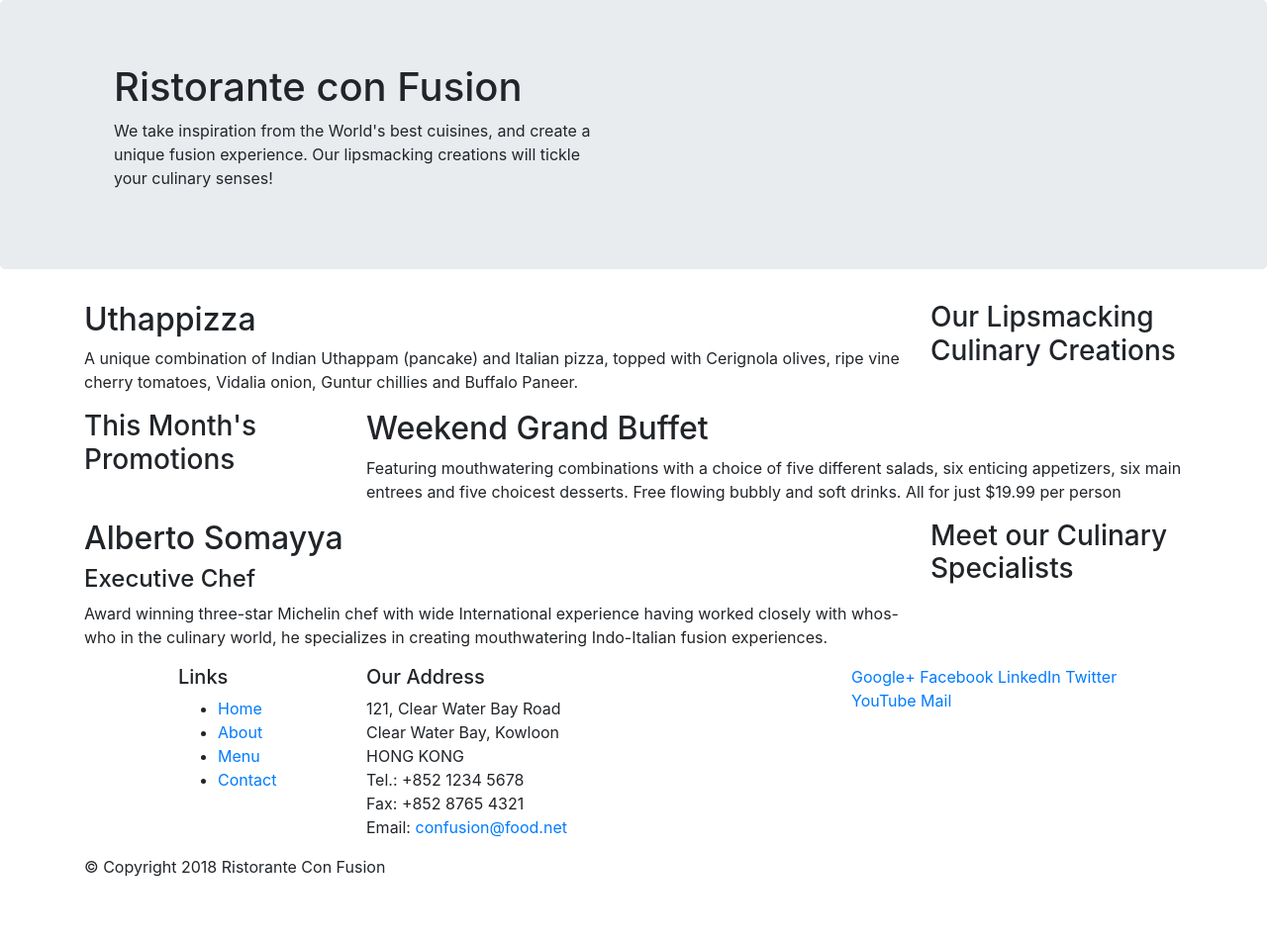
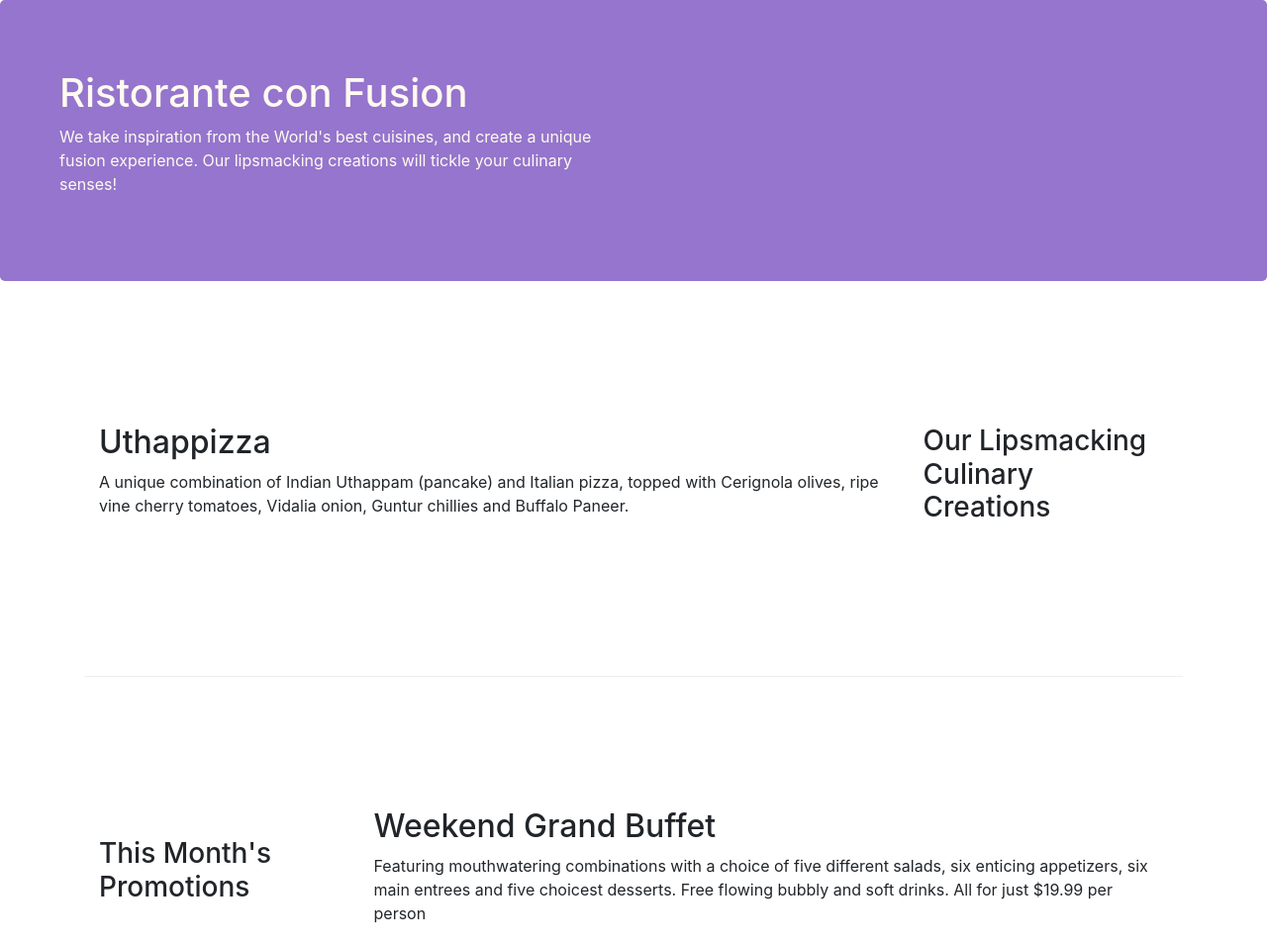
Before and after one commit to microsaurav/Confusion, a website: page index.html in a window 1280 px wide. Shown: the top 954 px of the page at 99% size. Before the commit the page ends 904 px from the top, so only its background shows below. Drawn offline with nearby package versions, Linux system fonts and the light colour scheme.

Commit message:
Bootstrap Grid Part 2

```diff
--- /dev/null
+++ b/css/styles.css
@@ -0,0 +1,29 @@
+.row-header{
+    margin:0px auto;
+padding:0px;
+}
+
+.row-content{
+    margin:0px auto;
+    padding: 50px 0px 50px 0px;
+    border-bottom: 1px ridge;
+    min-height:400px;
+}
+.footer{
+    background-color: #D1C4E9;
+    margin:0px auto;
+    padding: 20px 0px 20px 0px;
+
+}
+.jumbotron{
+    padding:70px 30px 70px 30px;
+    margin:0px auto;
+    background:#9575CD;
+    color:floralwhite;
+
+}
+.address{
+    font-size:80%;
+    margin:0px;
+    color:#0f0f0f;
+}
--- a/index.html
+++ b/index.html
@@ -9,13 +9,14 @@
 
        <!-- Bootstrap CSS -->
        <link rel="stylesheet" href="node_modules/bootstrap/dist/css/bootstrap.min.css">
+       <link rel="stylesheet" href="css/styles.css">
     <title>Ristorante Con Fusion</title>
 </head>
 
 <body>
 
     <header class="jumbotron">
-        <div class="container">
+        <div class="row row-header">
             <div class ="col-12 col-sm-6">
                 <div class="col-12 col-sm">
                     <h1>Ristorante con Fusion</h1>
@@ -28,7 +29,7 @@
     </header>
 
     <div class="container">
-        <div class ="row">
+        <div class ="row row-content align-items-center">
             <div class="col-12 col-sm-4 order-sm-last col-md-3">
                 <h3>Our Lipsmacking Culinary Creations</h3>
             </div>
@@ -39,7 +40,7 @@
         </div>
 
 
-        <div class ="row">
+        <div class ="row row-content align-items-center">
             <div class="col-12 col-sm-4 col-md-3">
                 <h3>This Month's Promotions</h3>
             </div>
@@ -49,7 +50,7 @@
             </div>
         </div>
 
-        <div class="row">
+        <div class="row row-content align-items-center">
             <div class="col-12 col-sm-4 order-sm-last col-md-3" >
                 <h3>Meet our Culinary Specialists</h3>
             </div>
@@ -61,12 +62,12 @@
         </div>
     </div>
 
-    <footer>
+    <footer class="footer">
         <div class="container">
             <div class="row">
                 <div class="col-4 offset-1 col-sm-2">
                     <h5>Links</h5>
-                    <ul>
+                    <ul class="list-unstyled">
                         <li><a href="#">Home</a></li>
                         <li><a href="#">About</a></li>
                         <li><a href="#">Menu</a></li>
@@ -84,8 +85,8 @@
 		              Email: <a href="mailto:confusion@food.net">confusion@food.net</a>
 		           </address>
                 </div>
-                <div class="col-12 col-sm-4">
-                    <div class="col-auto">
+                <div class="col-12 col-sm-4 align-self-center">
+                    <div class="text-center">
                         <a href="http://google.com/+">Google+</a>
                         <a href="http://www.facebook.com/profile.php?id=">Facebook</a>
                         <a href="http://www.linkedin.com/in/">LinkedIn</a>
@@ -95,8 +96,8 @@
                     </div>
                 </div>
            </div>
-           <div>
-                <div>
+           <div class="row justify-content-center">
+                <div class="col-auto">
                     <p>© Copyright 2018 Ristorante Con Fusion</p>
                 </div>
            </div>
```
